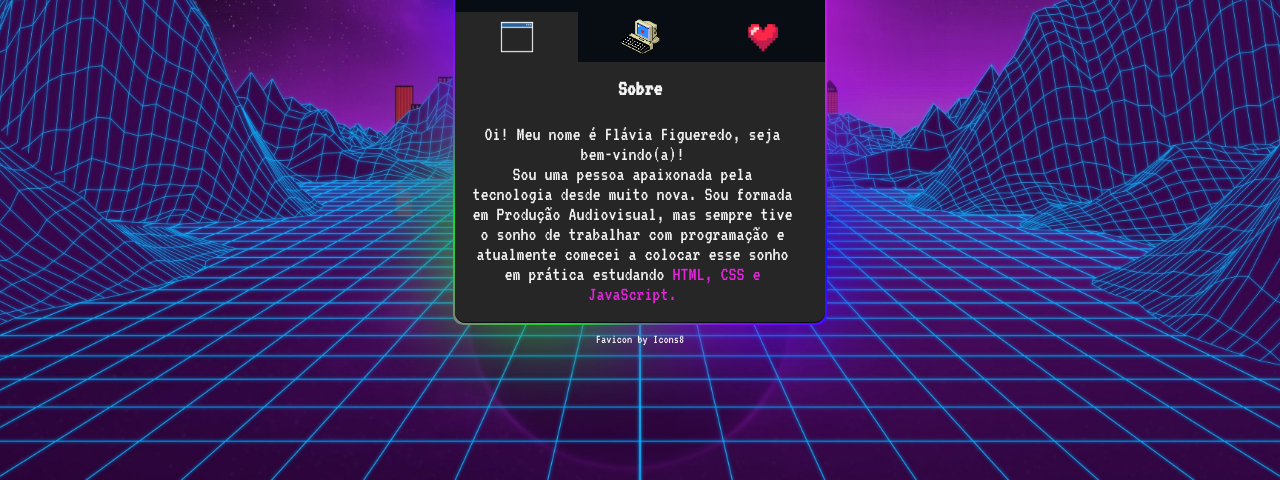
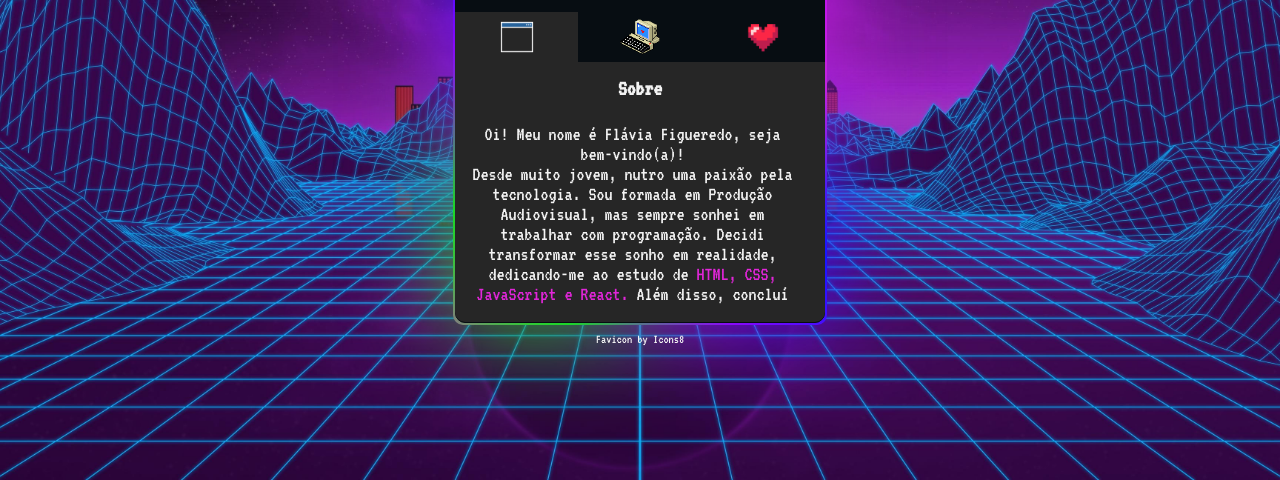
Before and after one commit to flaviafigueredo/mini-portfolio, a plain HTML site: page index.html in a window 1280 px wide. Shown: the part 320-800 px from the top of the page. Drawn offline with Linux system fonts and the light colour scheme.

Commit message:
atualizado o texto sobre mim

```diff
--- a/index.html
+++ b/index.html
@@ -50,11 +50,15 @@
                     <div class="descricao">
                         <p>Oi! Meu nome é Flávia Figueredo, seja bem-vindo(a)!</p>
 
-                        <p>Sou uma pessoa apaixonada pela tecnologia desde muito nova. Sou formada em Produção
-                            Audiovisual, mas sempre tive o sonho de trabalhar com programação e atualmente comecei a
-                            colocar esse sonho em prática estudando <span>HTML, CSS e JavaScript.</span> <br> Gosto
-                            muito de café, e meus principais hobbies são caminhar com o meu cachorro, assistir filmes e
-                            séries.</p>
+                        <p>
+                            Desde muito jovem, nutro uma paixão pela tecnologia. Sou formada em Produção Audiovisual,
+                            mas sempre sonhei em trabalhar com programação. Decidi transformar esse sonho em realidade,
+                            dedicando-me ao estudo de <span>HTML, CSS, JavaScript e React.</span> Além disso, concluí
+                            uma Pós-graduação em Desenvolvimento Full Stack e atualmente estou cursando uma
+                            Pós-graduação em Engenharia de Software. Meu objetivo é iniciar minha carreira como Front
+                            End Developer. <br> Sou uma entusiasta do café e, nos meus momentos de lazer, desfruto de
+                            atividades como caminhar com meu cachorro, ler e assistir filmes e séries.
+                        </p>
                     </div>
                 </div>
 
@@ -109,8 +113,8 @@
 
                     <ul class="redes-sociais">
                         <li>
-                            <a href="src/arquivos/curriculo dev frontend.pdf"
-                                target="_blank" class="curriculo">Currículo</a>
+                            <a href="src/arquivos/curriculo dev frontend.pdf" target="_blank"
+                                class="curriculo">Currículo</a>
                         </li>
                         <li>
                             <a href="https://www.linkedin.com/in/flaviafigueredo/" target="_blank"
```
